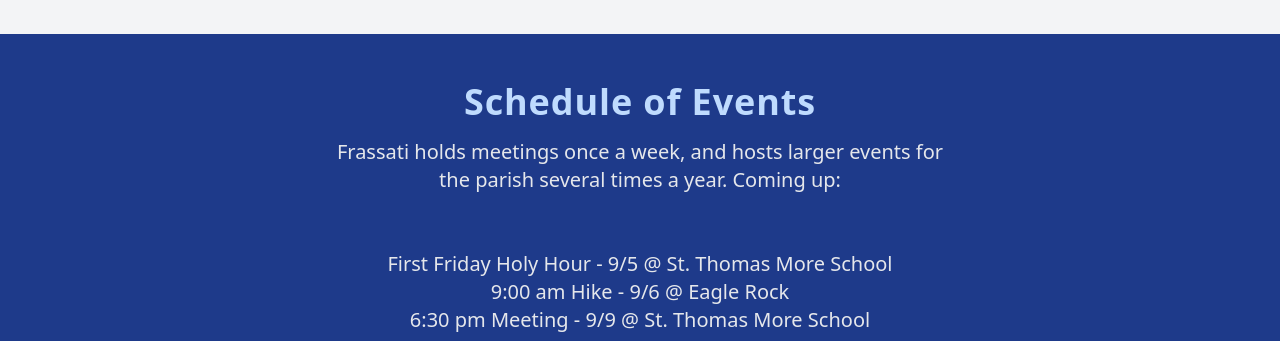
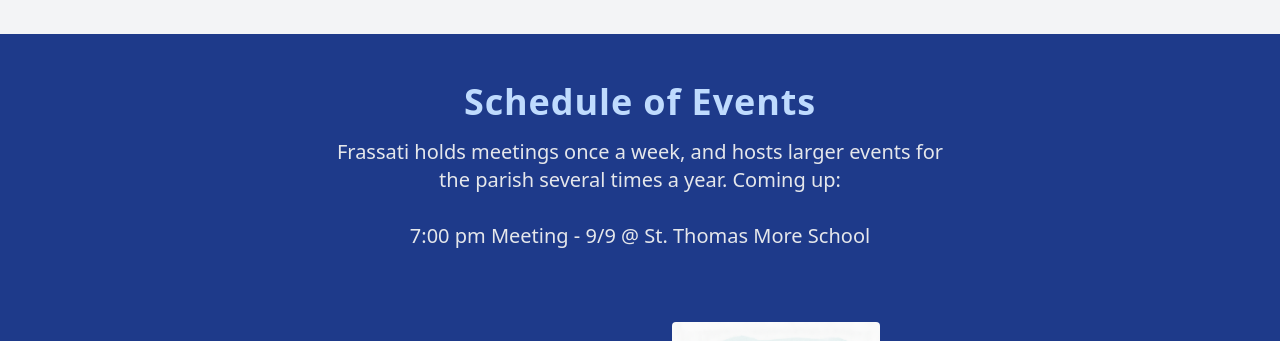
Before and after one commit to JVTou/frassati, an Eleventy site: page src/index.njk in a window 1280 px wide. Shown: the part 2000-2341 px from the top of the page. Built offline with nearby package versions, Linux system fonts and the light colour scheme; Eleventy itself is replaced by a stand-in of ours; files that its build step writes are made by us from their sources; a script that the page names is missing; files whose address does not match are found by name; what postcss-import would draw is missing.

Commit message:
nnew meeew meeting

```diff
--- a/src/sections/features.md
+++ b/src/sections/features.md
@@ -6,6 +6,5 @@ type: features
 
 Frassati holds meetings once a week, and hosts larger events for the parish several times a year. Coming up:
 <br>
-**First Friday Holy Hour - 9/5 @ [St. Thomas More School](https://maps.app.goo.gl/4s7JWGVDDphpzKKd9)**
-**9:00 am Hike - 9/6 @ [Eagle Rock](https://maps.app.goo.gl/YATKoe3UbtP4S3DM9)**
-**6:30 pm Meeting - 9/9 @ [St. Thomas More School](https://maps.app.goo.gl/4s7JWGVDDphpzKKd9)**
+
+**7:00 pm Meeting - 9/9 @ [St. Thomas More School](https://maps.app.goo.gl/4s7JWGVDDphpzKKd9)**
```
